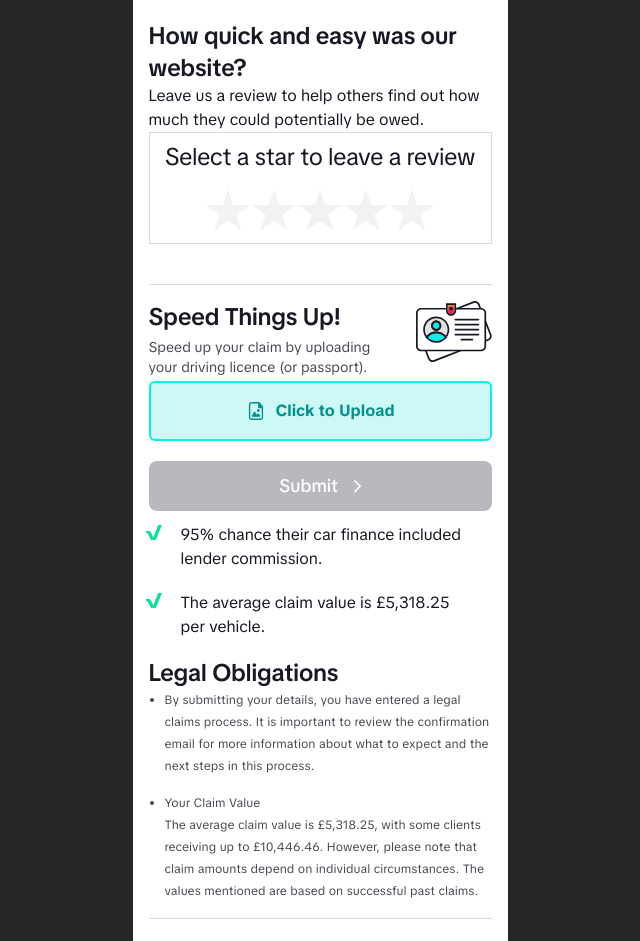
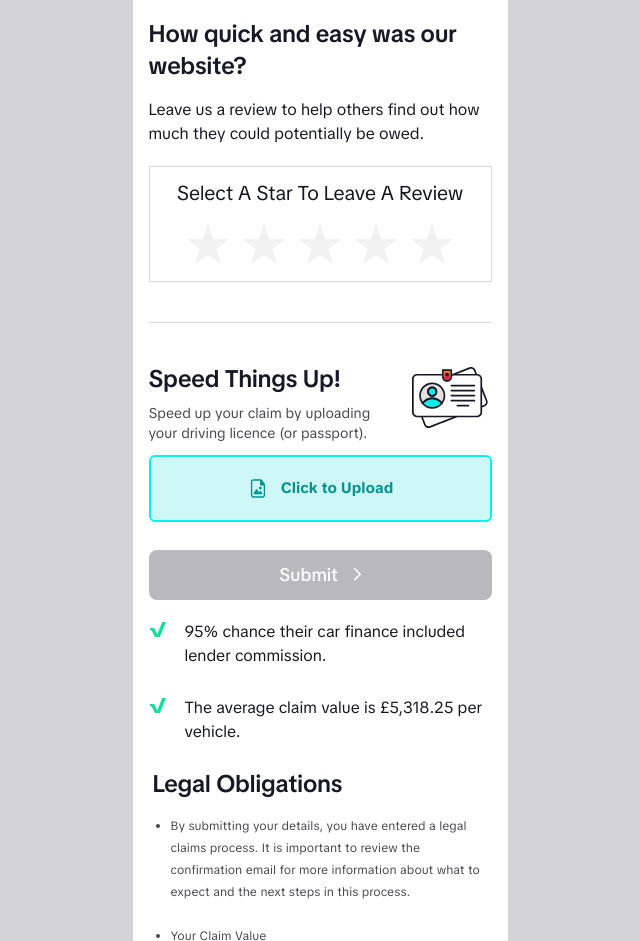
Before and after one commit to SmackSmash/tgg, a Next.js app: page /thank-you in a window 1280 px wide. Shown: the part 1420-2361 px from the top of the page, without its empty margins (320-960 px from the left). Built offline with nearby package versions, Linux system fonts and the light colour scheme.

Commit message:
Complete basic styling to match overlays

```diff
--- a/src/app/layout.tsx
+++ b/src/app/layout.tsx
@@ -18,9 +18,9 @@ export default function RootLayout({
   children: React.ReactNode;
 }>) {
   return (
-    <html lang='en' className='bg-zinc-800'>
+    <html lang='en' className='bg-zinc-300'>
       <body className='relative mx-auto my-2 w-93.75 bg-white antialiased'>
-        {/* <Image src={Overlay} alt='Overlay' className='absolute opacity-50' /> */}
+        {/* <Image src={Overlay} alt='Overlay' className='absolute -top-17.5 opacity-50' /> */}
         <Providers>
           <Header />
           {children}
--- a/src/app/thank-you/page.tsx
+++ b/src/app/thank-you/page.tsx
@@ -40,7 +40,7 @@ export default function ThankYou() {
   };
 
   return (
-    <main className='px-4 py-2'>
+    <main className='px-4 pt-2 pb-0.5'>
       <TopBanner>You&rsquo;ve now joined the 1 Million+ drivers helped so far</TopBanner>
       {isSubmitting ? (
         <h1 className='pt-15 pb-10 text-center text-2xl'>Submitting claim...</h1>
@@ -96,30 +96,30 @@ export default function ThankYou() {
               Share on WhatsApp
             </Link>
           </section>
-          <section className='border-border-grey border-b py-10'>
-            <h2 className='text-2xl font-semibold'>How quick and easy was our website?</h2>
-            <p>
+          <section className='border-border-grey border-b pt-9.5 pb-10'>
+            <h2 className='pb-4 text-2xl font-semibold'>How quick and easy was our website?</h2>
+            <p className='pb-5'>
               Leave us a review to help others find out how much they could potentially be owed.
             </p>
             <StarRating />
           </section>
-          <section className='border-border-grey flex flex-col border-b py-4'>
-            <div className='flex items-start gap-6'>
+          <section className='border-border-grey flex flex-col border-b py-10'>
+            <div className='flex items-start gap-6 pr-1 pb-3'>
               <div>
-                <h2 className='text-2xl font-semibold'>Speed Things Up!</h2>
-                <p className='text-text-color/80 py-1 text-sm'>
+                <h2 className='pb-2 text-2xl font-semibold'>Speed Things Up!</h2>
+                <p className='text-text-color/80 text-sm'>
                   Speed up your claim by uploading your driving licence (or passport).
                 </p>
               </div>
-              <Image src={IDIcon} alt='ID Icon' />
+              <Image src={IDIcon} alt='ID Icon' className='pt-1' />
             </div>
             <IDUpload />
-            <ul className='flex list-image-[url(@/public/check.svg)] flex-col gap-5 px-5 pt-3 pb-4.5'>
+            <ul className='flex list-image-[url(@/public/check.svg)] flex-col gap-7 pt-5 pb-6 pl-6'>
               <li className='pl-3'>95% chance their car finance included lender commission.</li>
               <li className='pl-3'>The average claim value is £5,318.25 per vehicle.</li>
             </ul>
-            <h2 className='text-2xl font-semibold'>Legal Obligations</h2>
-            <ul className='flex list-disc flex-col gap-3.75 pl-4'>
+            <h2 className='pb-3.75 pl-1 text-2xl font-semibold'>Legal Obligations</h2>
+            <ul className='flex list-disc flex-col gap-5.5 pl-5.5'>
               <li className='text-text-color/80 text-xs leading-5.5'>
                 By submitting your details, you have entered a legal claims process. It is important
                 to review the confirmation email for more information about what to expect and the
@@ -129,8 +129,8 @@ export default function ThankYou() {
                 Your Claim Value
                 <br />
                 The average claim value is £5,318.25, with some clients receiving up to £10,446.46.
-                However, please note that claim amounts depend on individual circumstances. The
-                values mentioned are based on successful past claims.
+                However, please note that claim amounts depend on individual circumstances.
+                <br /> The values mentioned are based on successful past claims.
               </li>
             </ul>
           </section>
--- a/src/components/id-upload-form.tsx
+++ b/src/components/id-upload-form.tsx
@@ -12,7 +12,7 @@ export default function IDUpload() {
 
   return (
     <form>
-      <label className='bg-upload-bg-blue border-upload-border-blue text-upload-text-blue mb-5 flex cursor-pointer justify-center gap-2 rounded-md border-2 py-4 font-bold'>
+      <label className='bg-upload-bg-blue border-upload-border-blue text-upload-text-blue mb-7 flex cursor-pointer justify-center gap-3 rounded-md border-2 py-5 text-[15px] font-bold'>
         <Image src={FileIcon} alt='File Icon' />
         Click to Upload
         <input type='file' className='sr-only' {...register('id', { required: true })} />
--- a/src/components/registration-checker.tsx
+++ b/src/components/registration-checker.tsx
@@ -24,7 +24,7 @@ export default function RegistrationChecker() {
             maxLength={8}
             {...register('reg', {
               required: 'Please enter a valid reg',
-              minLength: 8
+              minLength: { value: 8, message: 'Registration number must be at least 8 characters' }
             })}
             className='font-charleswright w-full text-center text-4xl uppercase outline-0'
           />
@@ -32,8 +32,8 @@ export default function RegistrationChecker() {
             <Image src={GBLogo} alt='GB Logo' />
           </div>
         </div>
+        {errors.reg?.message && <FormError>{errors.reg?.message as string}</FormError>}
       </div>
-      {errors.reg?.message && <FormError>errors.reg?.message</FormError>}
       <div className='mt-1'>
         <CTALink button disabled={!isValid}>
           Search
--- a/src/components/star-rating.tsx
+++ b/src/components/star-rating.tsx
@@ -8,9 +8,9 @@ export default function StarRating() {
   };
 
   return (
-    <div className='border-border-grey flex flex-col items-center gap-4 border p-2'>
-      <h3 className='text-2xl'>Select a star to leave a review</h3>
-      <div className='flex items-center'>
+    <div className='border-border-grey flex flex-col items-center gap-4 border p-3'>
+      <h3 className='text-xl'>Select A Star To Leave A Review</h3>
+      <div className='flex items-center gap-2.5'>
         {stars.map((star, i) => (
           <button key={i} onClick={() => handleClick(i)} className='cursor-pointer'>
             {star === 'unselected' ? (
```
